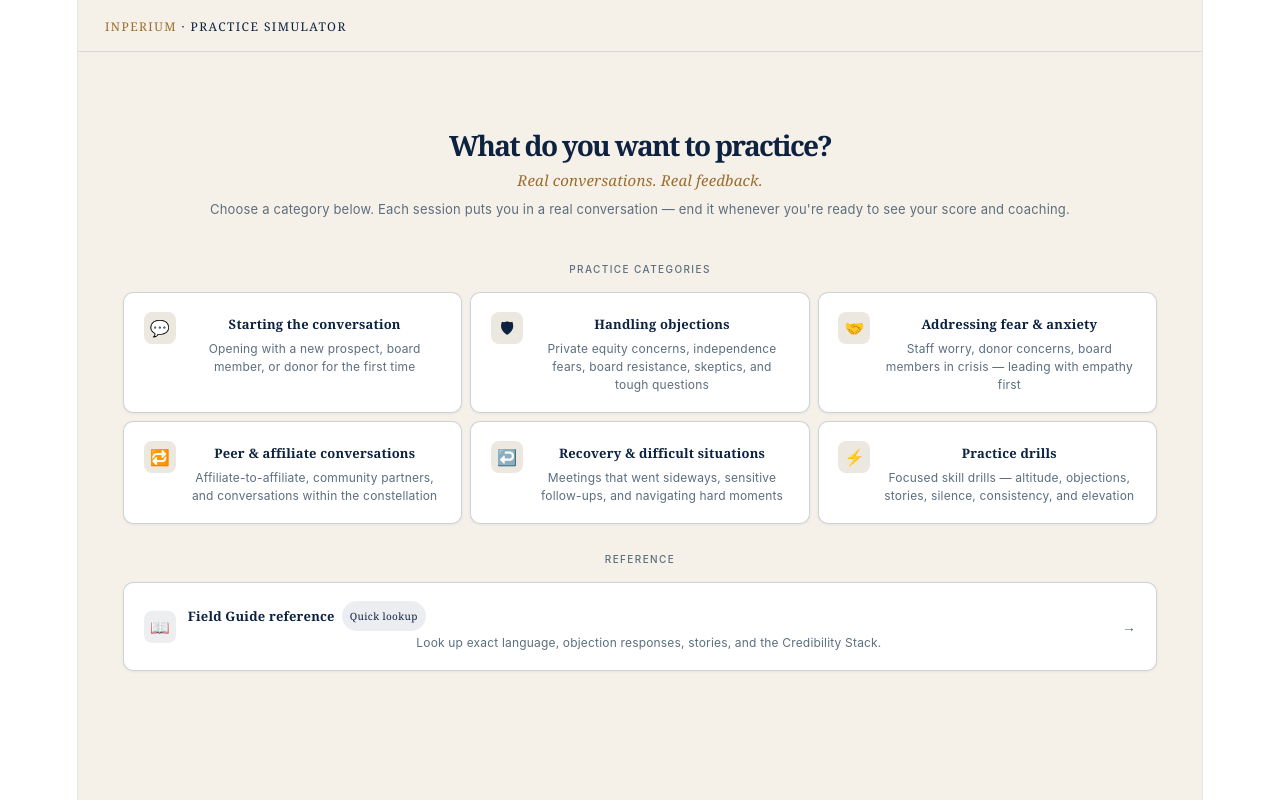
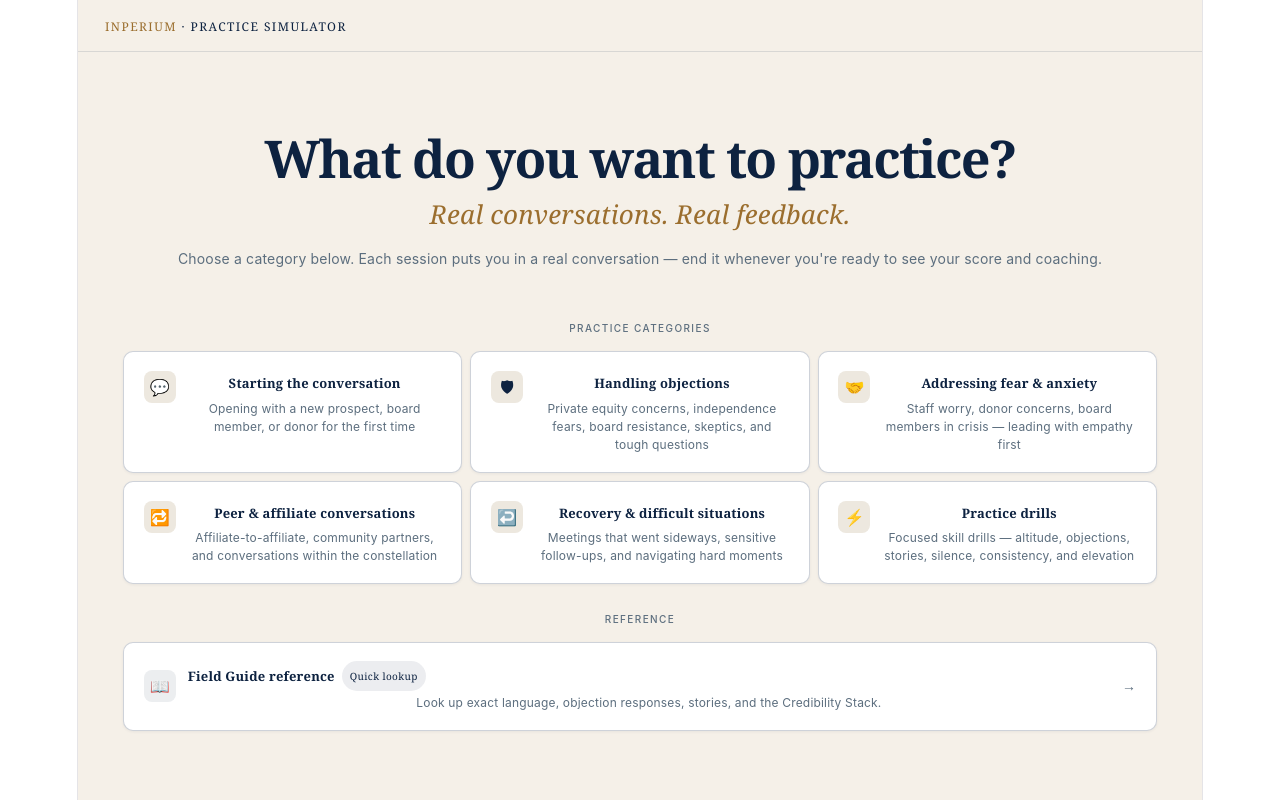
Before and after one commit to virtualclaudine-web/inperium-simulator, a React (Vite) app: page / in a window 1280 px wide. Built offline with nearby package versions, Linux system fonts and the light colour scheme.

Commit message:
larger hero heading and subline to match reference

```diff
--- a/src/App.jsx
+++ b/src/App.jsx
@@ -660,10 +660,10 @@ export default function App() {
       {hdr(null, null, false)}
       <div style={{ flex: 1, padding: "2.5rem 2.5rem 2rem" }}>
 
-        <div style={{ marginBottom: "2rem", textAlign: "center" }}>
-          <h1 style={{ fontSize: 28, fontWeight: 700, color: N, marginBottom: 6, lineHeight: 1.2, fontFamily: "Georgia,serif" }}>What do you want to practice?</h1>
-          <p style={{ fontSize: 15, color: G, lineHeight: 1.5, fontStyle: "italic", marginBottom: 8, fontFamily: "Georgia,serif" }}>Real conversations. Real feedback.</p>
-          <p style={{ fontSize: 13, color: M, lineHeight: 1.6, fontFamily: "-apple-system,BlinkMacSystemFont,'Segoe UI',sans-serif" }}>Choose a category below. Each session puts you in a real conversation — end it whenever you're ready to see your score and coaching.</p>
+        <div style={{ marginBottom: "2.5rem", textAlign: "center" }}>
+          <h1 style={{ fontSize: 52, fontWeight: 700, color: N, marginBottom: 10, lineHeight: 1.1, fontFamily: "Georgia,serif" }}>What do you want to practice?</h1>
+          <p style={{ fontSize: 26, color: G, lineHeight: 1.4, fontStyle: "italic", marginBottom: 14, fontFamily: "Georgia,serif" }}>Real conversations. Real feedback.</p>
+          <p style={{ fontSize: 14, color: M, lineHeight: 1.7, fontFamily: "-apple-system,BlinkMacSystemFont,'Segoe UI',sans-serif" }}>Choose a category below. Each session puts you in a real conversation — end it whenever you're ready to see your score and coaching.</p>
         </div>
 
         <div style={{ fontSize: 10, letterSpacing: "0.14em", textTransform: "uppercase", color: M, fontWeight: 500, marginBottom: 10, fontFamily: "-apple-system,BlinkMacSystemFont,'Segoe UI',sans-serif" }}>Practice categories</div>
```
